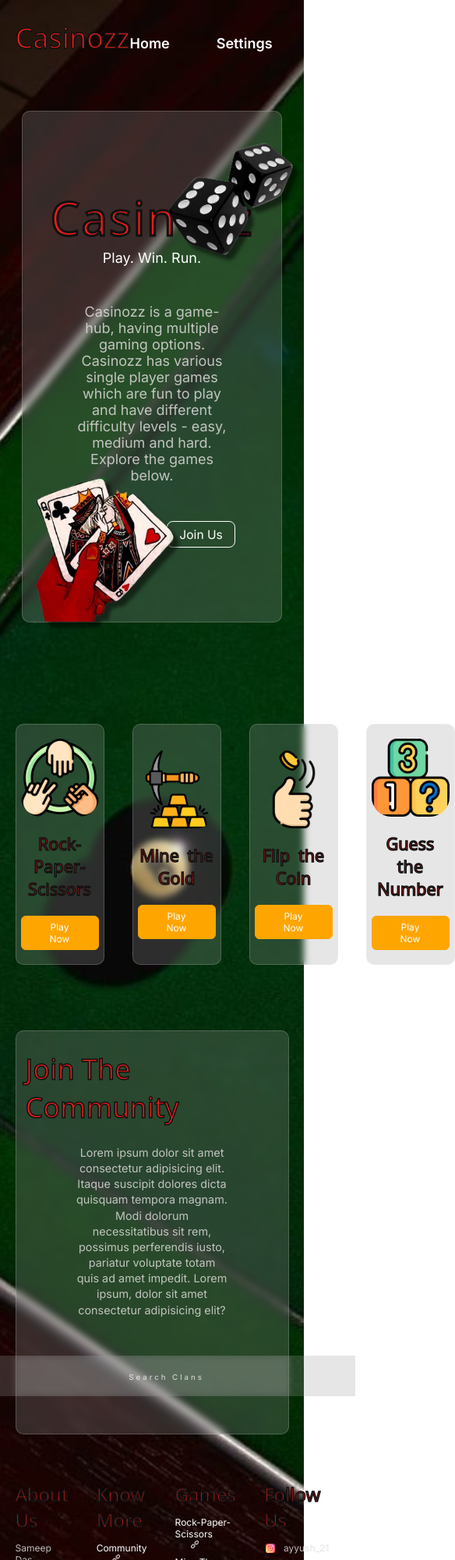
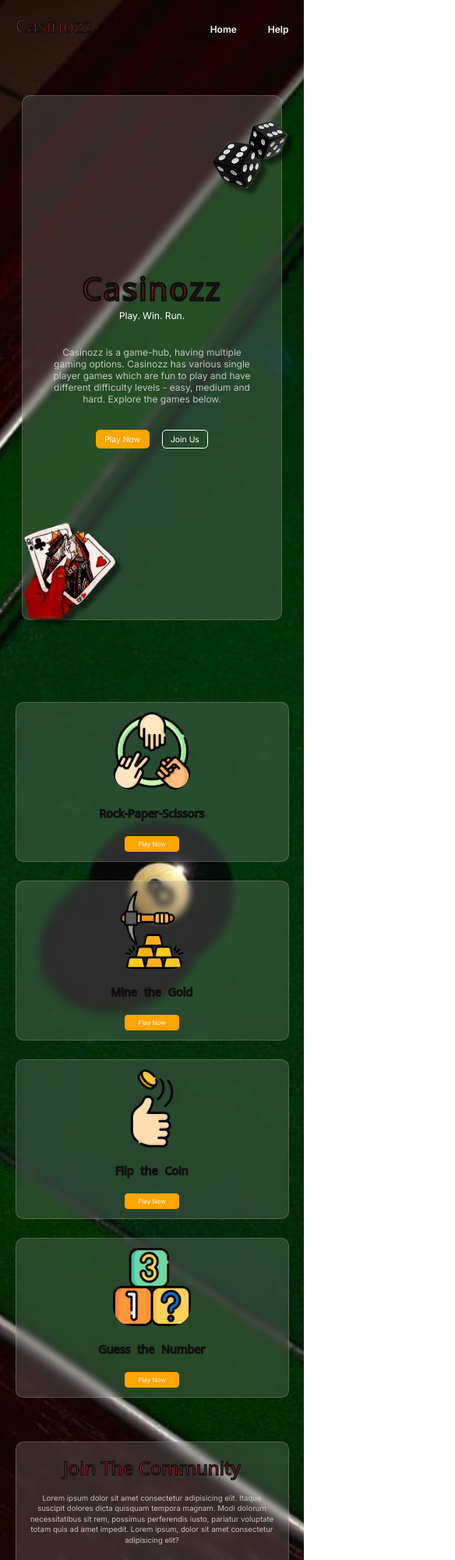
Before and after one commit to Sameep-das/Casinozz-Game-Hub-, a plain HTML site: page index.html in a window 390 px wide. Shown: the top 2000 px of the page at 78% size, 584 px wide, since content can reach past the window. Drawn offline with Linux system fonts and the light colour scheme; a web font is replaced by a local one.

Commit message:
Added better Structure and media queries for index.html file

```diff
--- a/CSS-FILES/casino-style.css
+++ b/CSS-FILES/casino-style.css
@@ -58,6 +58,11 @@ body{
   font-family: var(--para-fonts);
   font-size: 1rem;
   color: var(--secondary-white);
+  background-image: url("../resources/bg-body.jpg");
+  background-position: center;
+  background-size: cover;
+  background-repeat: no-repeat;
+  background-blend-mode:darken;
 }
 
 /*Utilities*/
@@ -141,11 +146,6 @@ input[type=number]::placeholder{
 .whole-flex{
   width: 100%;
   height: auto;
-  background-image: url("../resources/bg-body.jpg");
-  background-position: center;
-  background-size: cover;
-  background-repeat: no-repeat;
-  background-blend-mode:darken;
   gap: 5rem;
 }
 
@@ -161,8 +161,10 @@ input[type=number]::placeholder{
 /*First child of whole-flex*/
 .header{
   width: 100%;
-  height: 100vh;
+  min-height: 100vh;
   padding: 2rem 0 0;
+  display: flex;
+  flex-direction: column;
 }
 
 /*First child to Header*/
@@ -199,6 +201,7 @@ input[type=number]::placeholder{
   height: 80%;
   margin: 0 auto;
   position: relative;
+  flex-grow: 1;
 }
 
 /*Mini icons over the hero container - direct children to the hero container*/
@@ -211,8 +214,6 @@ input[type=number]::placeholder{
 /*top-right dice*/
 .icon-top-right{
   width: 250px;
-  max-width: 250px;
-  min-width: 150px;
   height: 250px;
   top: -1rem;
   right: -50px;
@@ -229,7 +230,7 @@ input[type=number]::placeholder{
   min-width: 250px;
   max-width: 400px;
   bottom: 0.1rem;
-  left: -1rem;
+  left: -50px;
   background: url(../resources/cards-in-hand.png);
   background-position: center;
   background-size: contain;
@@ -248,6 +249,10 @@ input[type=number]::placeholder{
   position: relative;
   font-size: 1.5rem;
   gap: 4rem;
+}
+
+.main-page-hero{
+  flex-grow: 0.8;
 }
 
 /*Contains logo and Subtitle - Direct Child to hero-div*/
@@ -343,9 +348,10 @@ input[type=number]::placeholder{
 }
 
 .cta-btn-container{
-  display: flex;
-  justify-content: center;
-  margin: 2rem;
+  width: 80%;
+  display: grid;
+  grid-template-columns: auto 3fr 50px;
+  margin: 2rem auto;
 }
 
 .join-cta-btn{
@@ -357,9 +363,7 @@ input[type=number]::placeholder{
   border: none;
   border-radius: 0;
   padding: 0 10px;
-  width: 500px;
-  max-width:600px;
-  min-width: 150px;
+  width: 100%;
   color: var(--primary-white);
 }
 
@@ -420,7 +424,7 @@ input:focus{
 
 .link-icon{
   display: inline-block;
-  width: 50px;
+  width: 25px;
   height: 1rem;
   background: url(../resources/link-icon.png);
   background-size: contain;
@@ -522,3 +526,6 @@ input:focus{
   background-size: cover;
   background-repeat: no-repeat;
 }
+
+
+/*Media Queries*/
--- /dev/null
+++ b/CSS-FILES/media-queries.css
@@ -0,0 +1,59 @@
+@media (max-width : 80rem){
+  .game-card-container{
+    grid-template-columns : repeat(2, 1fr);
+  }
+}
+
+@media (max-width : 75rem){
+  :root{
+    font-size: 10px;
+  }
+  .cta-info{
+    width : 95%;
+  }
+}
+
+@media (max-width : 954px){
+  .hero-info{
+    width: 80%;
+  }
+  .icon-top-right{
+    width: 150px;
+    top: -50px;
+  }
+  .icon-bottom-left{
+    width: 200px;
+    height: 350px;
+  }
+}
+
+@media (max-width : 769px){
+  .icon-top-right{
+    width: 120px;
+  }
+  .icon-bottom-left{
+    width: 150px;
+    height: 300px;
+  }
+
+  .icon-top-right{
+    right: -20px;
+  }
+  .game-card-container{
+    grid-template-columns: 1fr;
+    align-items: center;
+  }
+}
+
+@media (max-width : 653px){
+  .link-icon{
+    display: none;
+  }
+}
+
+@media (max-width: 450px){
+  :root{
+    font-size: 8px;
+  }
+
+}
--- a/index.html
+++ b/index.html
@@ -6,6 +6,7 @@
   <meta name="viewport" content="width=device-width, initial-scale=1.0">
   <title>CASINOZZ</title>
   <link rel="stylesheet" href="./CSS-FILES/casino-style.css">
+  <link rel="stylesheet" href="./CSS-FILES/media-queries.css">
 </head>
 
 <body>
@@ -15,21 +16,19 @@
       <a href="#" class="logo">Casinozz</a>
       <ul class="nav-list flex-row">
         <li><a href="#" class="nav-link">Home</a></li>
-        <li><a href="" class="nav-link">Settings</a></li>
-        <li><a href="./Pages/login-signup.html" class="nav-link">Login</a></li>
         <li><a href="" class="nav-link">Help</a></li>
       </ul>
     </nav>
 
-    <div class="hero-container">
-      <div class="hero-icon icon-top-right"></div>
-      <div class="hero-div glass flex-col">
+    <div class="hero-container flex-col">
+      <div class="hero-div glass flex-col main-page-hero">
+        <div class="hero-icon icon-top-right"></div>
         <div class="logo-wrapper">
           <h1 class="logo hero-logo">Casinozz</h1>
           <div class="slogan">Play. Win. Run.</div>
         </div>
         <p class="hero-info">
-          Casinozz is a game-hub, having multiple gaming options. Casinozz has various single player games which are fun to play and have different difficulty levels - easy, medium and hard. <br>Explore the games below.
+          Casinozz is a game-hub, having multiple gaming options. Casinozz has various single player games which are fun to play and have different difficulty levels - easy, medium and hard. Explore the games below.
         </p>
         <div class="btn-container flex-row">
           <button class="btn hero-btn btn-fill">
@@ -39,8 +38,8 @@
             Join Us
           </button>
         </div>
+        <div class="hero-icon icon-bottom-left"></div>
       </div>
-      <div class="hero-icon icon-bottom-left"></div>
     </div>
   </header>
 
```
Also changed, not shown: CSS-FILES/game-pages.css (+17 -1 lines), Pages/flip-the-coin.html (+2 -4 lines), Pages/guess-the-num.html (+0 -2 lines), Pages/login-signup.html (deleted, +0 -31 lines), Pages/mine-the-gold.html (+0 -2 lines), Pages/rock-paper-scissos.html (+0 -2 lines).
